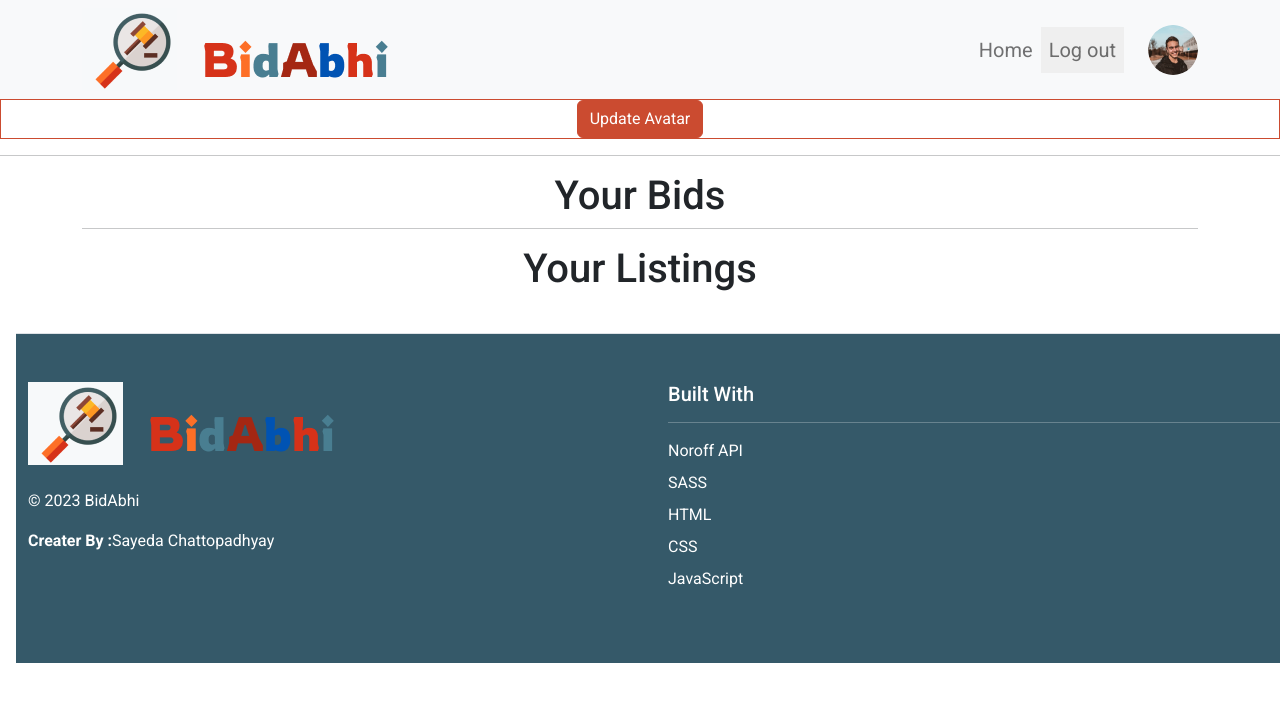
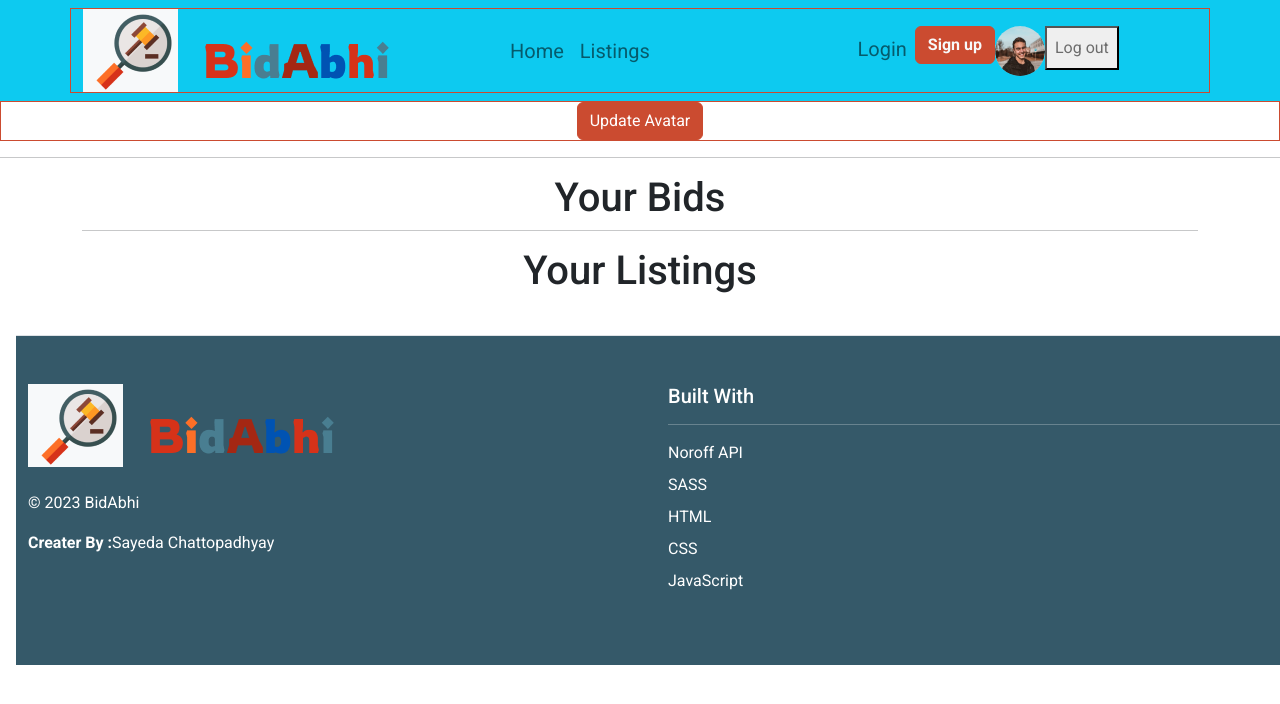
Before and after one commit to sayeda-chattopadhyay/BidAbhi-Auction, a website with bundled scripts: page profile.html in a window 1280 px wide. Built offline with nearby package versions, Linux system fonts and the light colour scheme; no server answers.

Commit message:
changes nav bar

```diff
--- a/profile.html
+++ b/profile.html
@@ -20,6 +20,7 @@
       src="./node_modules/bootstrap/dist/js/bootstrap.bundle.min.js"
       defer
     ></script>
+    <!-- <script src="/src/js/handlers/header.mjs" defer type="module"></script> -->
     <script src="/src/js/index.mjs" defer type="module"></script>
     <script
       src="/src/js/api/profiles/getAllBidsByProfile.mjs"
@@ -55,9 +56,14 @@
   </head>
   <body>
     <!-- nav bar -->
-    <nav class="navbar sticky-top navbar-expand-lg bg-light">
-      <div class="container text-center">
-        <a href="/index.html"><img src="/images/Logo.png" alt="logo" /></a>
+    <nav class="navbar sticky-top navbar-expand-lg bg-info">
+      <div
+        class="container border border-primary d-flex justify-content-evenly align-items-center"
+      >
+        <div class="col">
+          <a href="/index.html" class="navbar-brand"
+            ><img src="/images/Logo.png" alt="logo"
+          /></a>
           <button
             class="navbar-toggler"
             type="button"
@@ -69,23 +75,45 @@
           >
             <span class="navbar-toggler-icon"></span>
           </button>
-        <div class="collapse navbar-collapse" id="navbarText">
+        </div>
+
+        <div class="collapse navbar-collapse ms-auto" id="navbarText">
+          <div class="col">
             <ul class="navbar-nav ms-auto mb-2 mb-lg-0">
               <li class="nav-item">
                 <a class="nav-link fs-5" href="/index.html">Home</a>
               </li>
-            <li class="nav-item fs-5">
-              <button class="nav-link border border-0" href="" id="logOut">
-                Log out
-              </button>
+              <li class="nav-item">
+                <a class="nav-link fs-5" href="">Listings</a>
               </li>
             </ul>
-          <span class="navbar-text ms-4">
+          </div>
+          <div class="col">
+            <ul class="navbar-nav ms-auto mb-2 mb-lg-0">
+              <li class="nav-item" id="loginBtn">
+                <a class="nav-link fs-5" href="/login.html">Login</a>
+              </li>
+              <li class="nav-item" id="signBtn">
+                <a
+                  href="/signup.html"
+                  class="text-decoration-none text-light btn btn-primary ml-5"
+                >
+                  <strong>Sign up</strong></a
+                >
+              </li>
+              <!-- ptofile  -->
+              <li class="nav-item" id="profileThumpnail">
                 <a href="/profile.html">
-              <img src="/images/Rectangle 10.jpg" class="rounded-circle ml-5"
-              width=50" height="50" >
+                  <img src="/images/Rectangle 10.jpg" class="rounded-circle
+                  ml-5" width= "50" height="50" >
                 </a>
-          </span>
+              </li>
+              <!-- logout -->
+              <li class="nav-item logout" id="logOut">
+                <button class="nav-link">Log out</button>
+              </li>
+            </ul>
+          </div>
         </div>
       </div>
     </nav>
```
Lines whose indentation alone changed are shown as unchanged.
